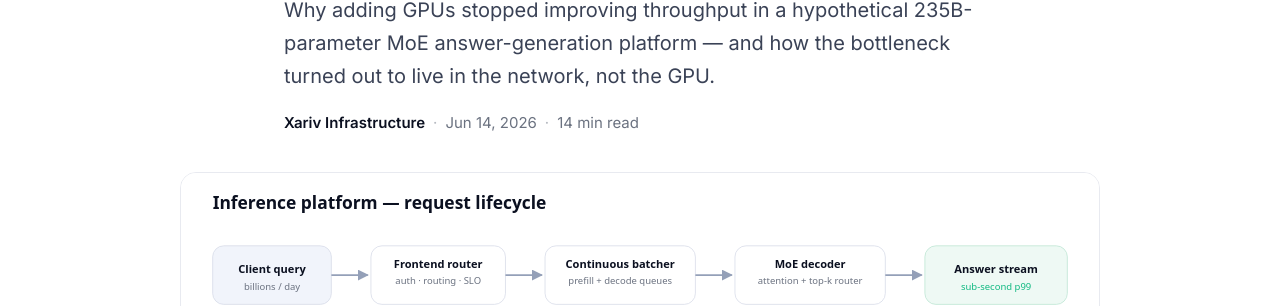
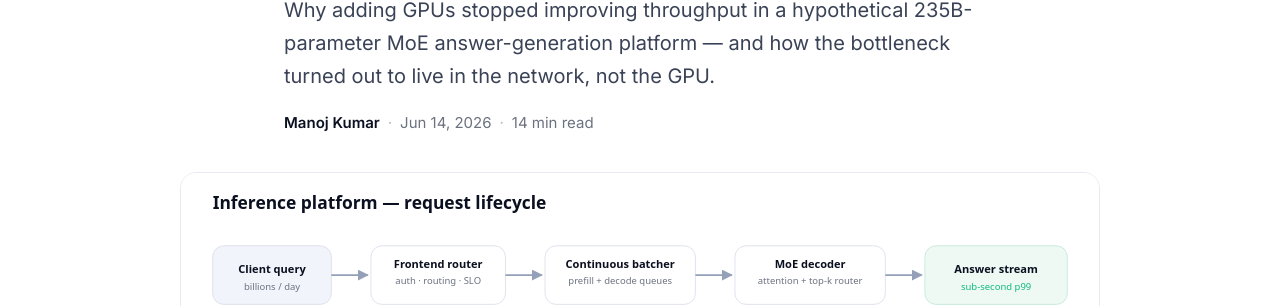
Before and after one commit to manojkumar-github/manojkumar-github.github.io, a Jekyll site: the page built from _posts/2026-06-14-networking-bottlenecks-large-scale-moe-inference.md, in a window 1280 px wide and 900 px high. Shown: the part 343-649 px from the top of the window. Built offline with Jekyll 4.4.1, drawn with Linux system fonts in a browser that asks for light colours.

Commit message:
update blog-1

```diff
--- a/_posts/2026-06-14-networking-bottlenecks-large-scale-moe-inference.md
+++ b/_posts/2026-06-14-networking-bottlenecks-large-scale-moe-inference.md
@@ -1,7 +1,7 @@
 ---
 title: "Networking Bottlenecks in Large-Scale Mixture-of-Experts (MoE) Inference"
 date: 2026-06-14
-author: Xariv Infrastructure
+author: Manoj Kumar
 category: "AI Infrastructure"
 description: "An architecture case study on why scaling GPUs stopped improving throughput in a hypothetical 235B-parameter MoE answer-generation platform — and how networking, not compute, became the limiting factor on NVIDIA H100 fleets."
 excerpt_override: "Why adding GPUs stopped improving throughput in a hypothetical 235B-parameter MoE answer-generation platform — and how the bottleneck turned out to live in the network, not the GPU."
```
